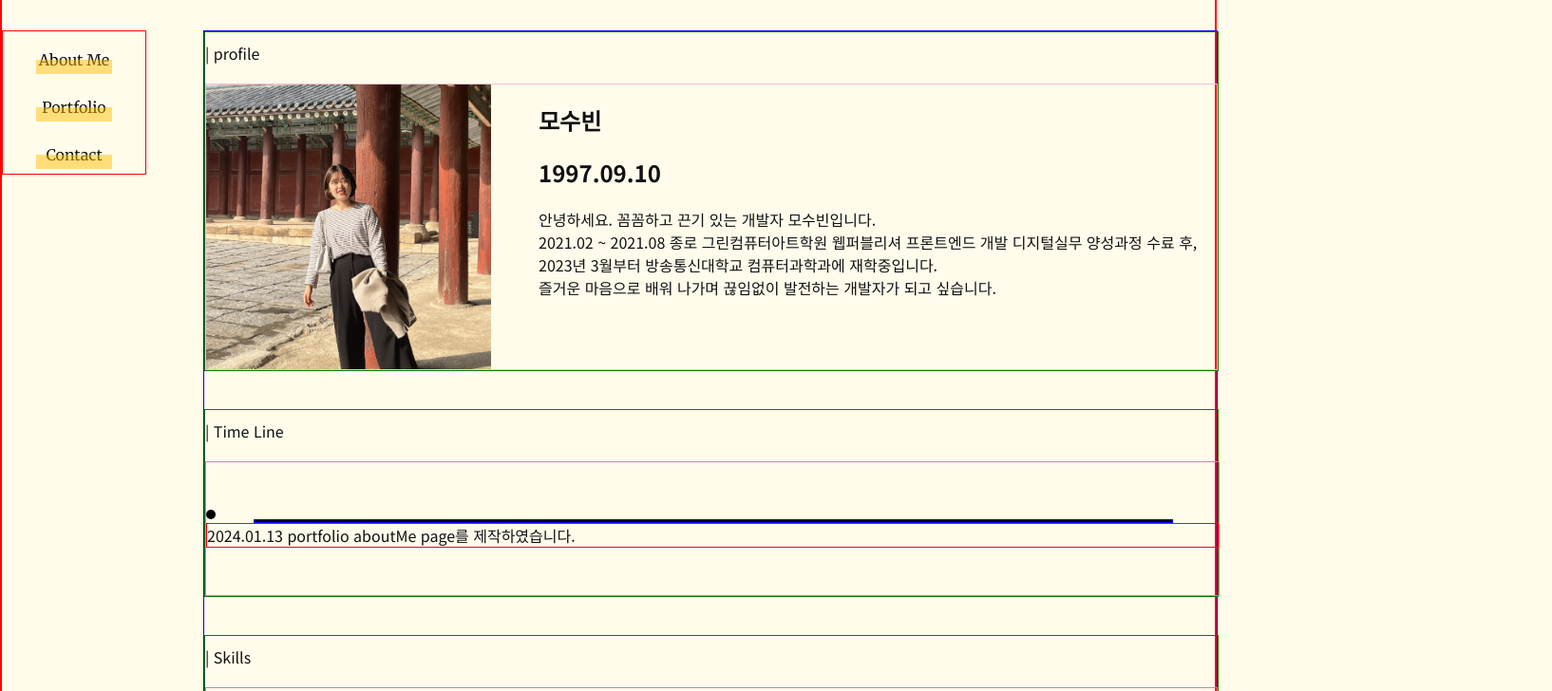
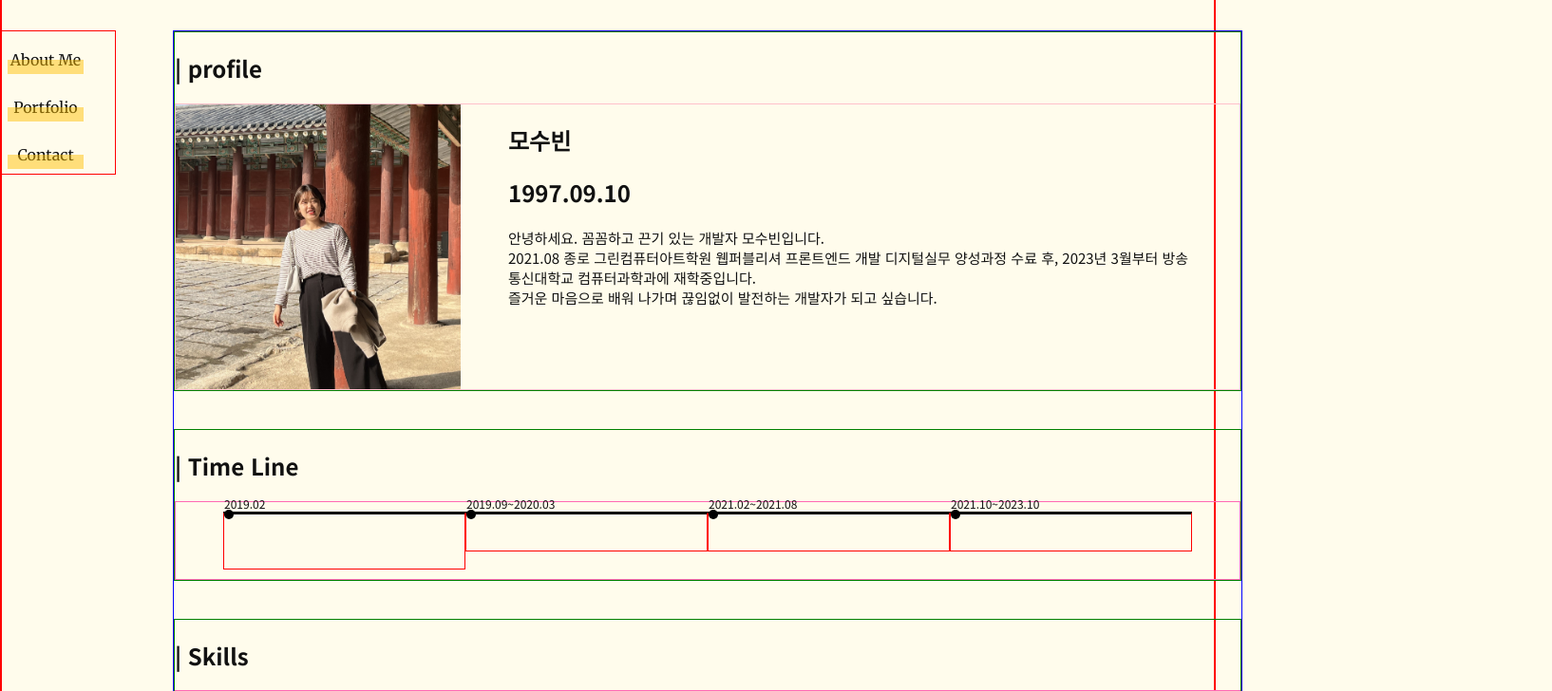
Before and after one commit to mangosteen977/vue-portfolio, a Vue app: page / in a window 1280 px wide. Shown: the part 820-1548 px from the top of the page at 95% size, 1634 px wide, since content can reach past the window. Built offline with nearby package versions, Linux system fonts and the light colour scheme.

Commit message:
Edited aboutMe view

```diff
--- a/src/App.vue
+++ b/src/App.vue
@@ -26,9 +26,11 @@ export default {
 /*font-family: 'Merriweather', serif; (400, 700, 900)*/
 @import url("https://fonts.googleapis.com/css2?family=Noto+Sans+KR:wght@300;400;500;700&display=swap");
 /*font-family: 'Noto Sans KR', sans-serif; (300, 400, 500, 700)*/
+* {
+  box-sizing: border-box;
+}
 body {
   margin: 0;
-  box-sizing: border-box;
   font-family: "Noto Sans KR", sans-serif;
   -webkit-font-smoothing: antialiased;
   -moz-osx-font-smoothing: grayscale;
--- a/src/components/aboutMeView.vue
+++ b/src/components/aboutMeView.vue
@@ -2,7 +2,7 @@
   <section class="aboutMe-part">
     <ul>
       <li>
-        <label>| profile</label>
+        <h2>| profile</h2>
         <div class="aboutMe-profile">
           <div class="aboutMe-profile-photo">
             <img
@@ -15,8 +15,8 @@
             <h2>1997.09.10</h2>
             <label>
               안녕하세요. 꼼꼼하고 끈기 있는 개발자 모수빈입니다.<br />
-              2021.02 ~ 2021.08 종로 그린컴퓨터아트학원 웹퍼블리셔 프론트엔드
-              개발 디지털실무 양성과정 수료 후, 2023년 3월부터 방송통신대학교
+              2021.08 종로 그린컴퓨터아트학원 웹퍼블리셔 프론트엔드 개발
+              디지털실무 양성과정 수료 후, 2023년 3월부터 방송통신대학교
               컴퓨터과학과에 재학중입니다.<br />
               즐거운 마음으로 배워 나가며 끊임없이 발전하는 개발자가 되고
               싶습니다.
@@ -25,17 +25,63 @@
         </div>
       </li>
       <li>
-        <label>| Time Line</label>
+        <h2>| Time Line</h2>
         <div class="aboutMe-timeLine-graph">
-          <div class="aboutMe-timeLine-graph-dot"></div>
-          <div class="aboutMe-timeLine-graph-line"></div>
+          <!--1-->
           <div class="aboutMe-timeLine-graph-event">
-            2024.01.13 portfolio aboutMe page를 제작하였습니다.
+            <div class="aboutMe-timeLine-graph-dot">
+              <label>2019.02</label>
+            </div>
+            <span class="aboutMe-timeLine-graph-visible">
+              <div class="aboutMe-timeLine-graph-line"></div>
+              <label class="aboutMe-timeLine-graph-event-text"
+                >청강문화산업대학교 식품영양과 졸업<br />
+                영양사, 위생사 면허 취득
+              </label>
+            </span>
+          </div>
+          <!--2-->
+          <div class="aboutMe-timeLine-graph-event">
+            <div class="aboutMe-timeLine-graph-dot">
+              <label>2019.09~2020.03</label>
+            </div>
+            <span class="aboutMe-timeLine-graph-visible">
+              <div class="aboutMe-timeLine-graph-line"></div>
+              <label class="aboutMe-timeLine-graph-event-text"
+                >호치민 인문사회대학 베트남 VSL1 ~ VSL3 과정 수강
+              </label>
+            </span>
+          </div>
+          <!--3-->
+          <div class="aboutMe-timeLine-graph-event">
+            <div class="aboutMe-timeLine-graph-dot">
+              <label>2021.02~2021.08 </label>
+            </div>
+            <span class="aboutMe-timeLine-graph-visible">
+              <div class="aboutMe-timeLine-graph-line"></div>
+              <label class="aboutMe-timeLine-graph-event-text"
+                >종로 그린컴퓨터아트학원 웹퍼블리셔 프론트엔드 개발 디지털실무
+                양성과정 수강
+              </label>
+            </span>
+          </div>
+          <!--4-->
+          <div class="aboutMe-timeLine-graph-event">
+            <div class="aboutMe-timeLine-graph-dot">
+              <label>2021.10~2023.10 </label>
+            </div>
+            <span class="aboutMe-timeLine-graph-visible">
+              <div class="aboutMe-timeLine-graph-line"></div>
+              <label class="aboutMe-timeLine-graph-event-text"
+                >TIAI Korea에서 2년간 고객사 인공지능 서비스 관련 서비스 유지
+                보수 업무 및 신규 기능 개발 프로젝트 참여
+              </label>
+            </span>
           </div>
         </div>
       </li>
       <li>
-        <label class="aboutMe-skills">| Skills</label>
+        <h2 class="aboutMe-skills">| Skills</h2>
         <div class="aboutMe-skills-list">
           <!-- Frontend -->
           <p><strong>Frontend</strong></p>
@@ -128,6 +174,7 @@ export default {
   padding: 10px 0px;
   margin-bottom: 10px;
 }
+/*프로필*/
 .aboutMe-profile {
   border: 1px solid pink;
   display: flex;
@@ -147,51 +194,94 @@ export default {
 .aboutMe-profile-about {
   width: calc(100% - 350px);
 }
-/*
+.aboutMe-profile-about > label {
+  width: calc(100% - 50px);
+  font-size: 15px;
+  font-weight: 400;
+}
+/*타임라인 그래프*/
 .aboutMe-timeLine-graph {
   border: 1px solid hotpink;
   width: 100%;
   height: auto;
-  padding: 50px 0px;
+  padding: 10px;
+  display: flex;
+  flex-direction: row;
+  justify-content: center;
+  align-items: baseline;
 }
-.aboutMe-timeLine-graph-line {
-  width: calc(100% - 100px);
-  height: 2px;
-  background-color: black;
-  margin-left: 50px;
+.aboutMe-timeLine-graph-event {
+  border: 1px solid red;
+  border-top: 3px solid black;
+  width: calc(100% / 4 - 20px);
+  height: fit-content;
   display: flex;
-  justify-content: space-around;
+  flex-direction: column;
+  justify-content: center;
+  align-items: first baseline;
+  flex-wrap: nowrap;
 }
 .aboutMe-timeLine-graph-dot {
   width: 10px;
   height: 10px;
   background-color: black;
   border-radius: 100%;
+  position: relative;
+  z-index: 100;
+  top: -5px;
 }
-*/
-.aboutMe-timeLine-graph {
-  border: 1px solid hotpink;
-  width: 100%;
-  height: auto;
-  padding: 50px 0px;
+.aboutMe-timeLine-graph-dot > label {
+  width: max-content;
+  height: 20px;
+  position: absolute;
+  top: -15px;
+  font-size: 12px;
+  font-weight: 400;
 }
 .aboutMe-timeLine-graph-line {
-  border: 1px solid blue;
-  width: calc(100% - 100px);
+  width: 100px;
   height: 2px;
-  background-color: black;
+  background-color: #ffc000;
+  transform: rotate(15deg);
+  margin-top: 3px;
+}
+.aboutMe-timeLine-graph-event-text {
+  width: max-content;
+  height: fit-content;
+  border: 2px solid #ffc000;
+  background-color: #ffc000;
+  position: relative;
+  z-index: 100;
   margin-left: 50px;
-  display: flex;
-  justify-content: space-around;
+  font-size: 13px;
+  font-weight: 400;
 }
-.aboutMe-timeLine-graph-dot {
-  width: 10px;
-  height: 10px;
-  background-color: black;
-  border-radius: 100%;
+
+/*.aboutMe-timeLine-graph-event 마지막*/
+.aboutMe-timeLine-graph
+  > .aboutMe-timeLine-graph-event:last-child
+  > .aboutMe-timeLine-graph-visible
+  > .aboutMe-timeLine-graph-line {
+  transform: rotate(-15deg);
+  position: relative;
+  left: -100px;
 }
-.aboutMe-timeLine-graph-event {
-  border: 1px solid red;
+.aboutMe-timeLine-graph
+  > .aboutMe-timeLine-graph-event:last-child
+  > .aboutMe-timeLine-graph-visible
+  > .aboutMe-timeLine-graph-event-text {
+  left: calc(-100% + -50px);
+}
+
+/*.aboutMe-timeLine-graph-dot:hover 타임라인 점 호버*/
+.aboutMe-timeLine-graph-visible {
+  visibility: hidden;
+}
+.aboutMe-timeLine-graph-dot:hover + .aboutMe-timeLine-graph-visible {
+  visibility: visible;
+}
+.aboutMe-timeLine-graph-dot:hover {
+  background-color: #ffc000;
 }
 /*skills*/
 .aboutMe-skills-list {
```
